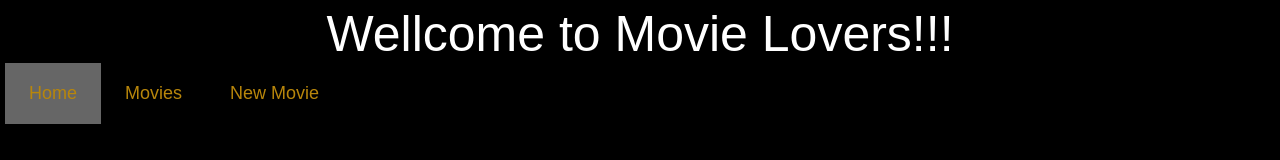
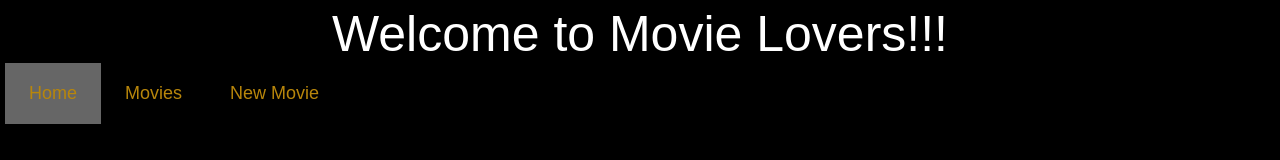
Before and after one commit to Adrian-pcq/Phase-2-project, a React (Create React App) app in the folder project/: page / in a window 1280 px wide. Shown: the top 160 px of the page. Built offline with nearby package versions, Linux system fonts and the light colour scheme; data requests are answered from the project's data file.

Commit message:
work updated

```diff
--- a/project/src/components/App.js
+++ b/project/src/components/App.js
@@ -18,7 +18,7 @@ function App() {
 
   return (
     <>
-      <header>Wellcome to Movie Lovers!!!</header>
+      <header>Welcome to Movie Lovers!!!</header>
       <NavBar/>
       <Switch>
         <Route exact path="/">
```
